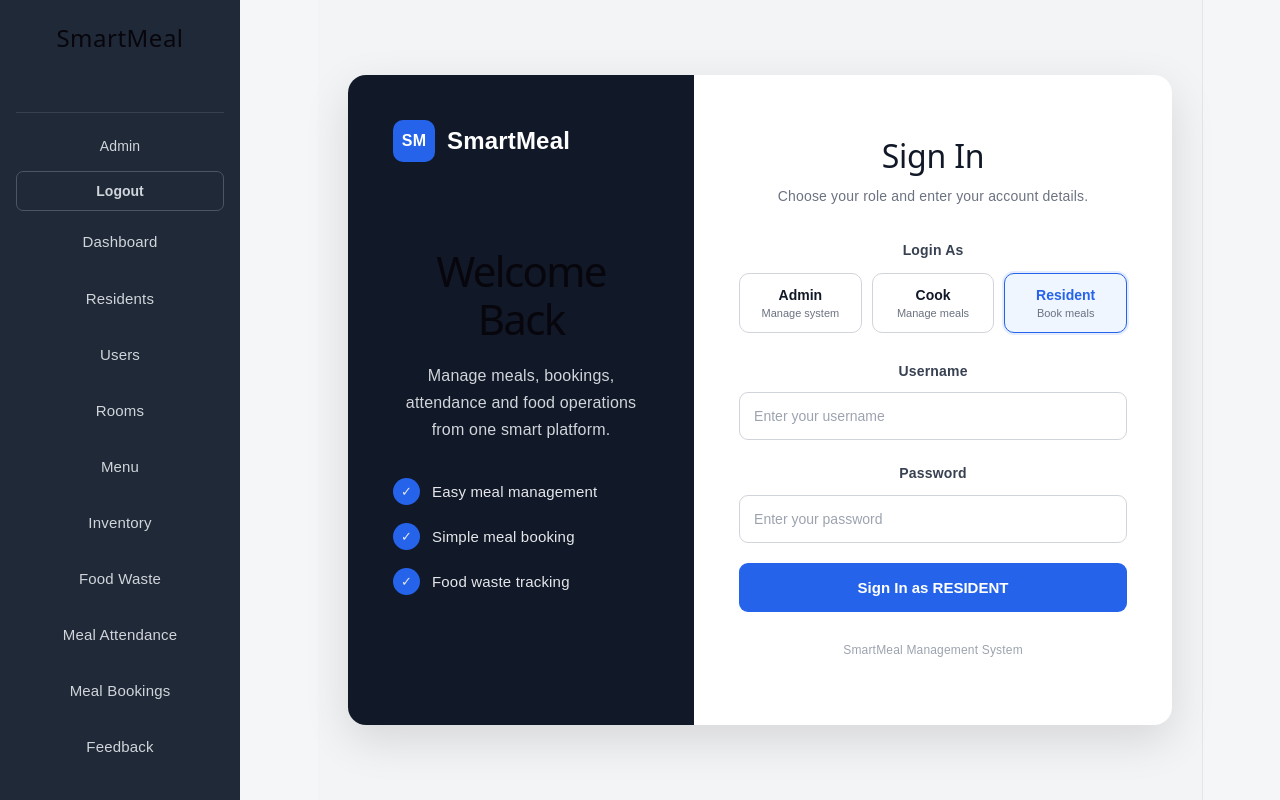
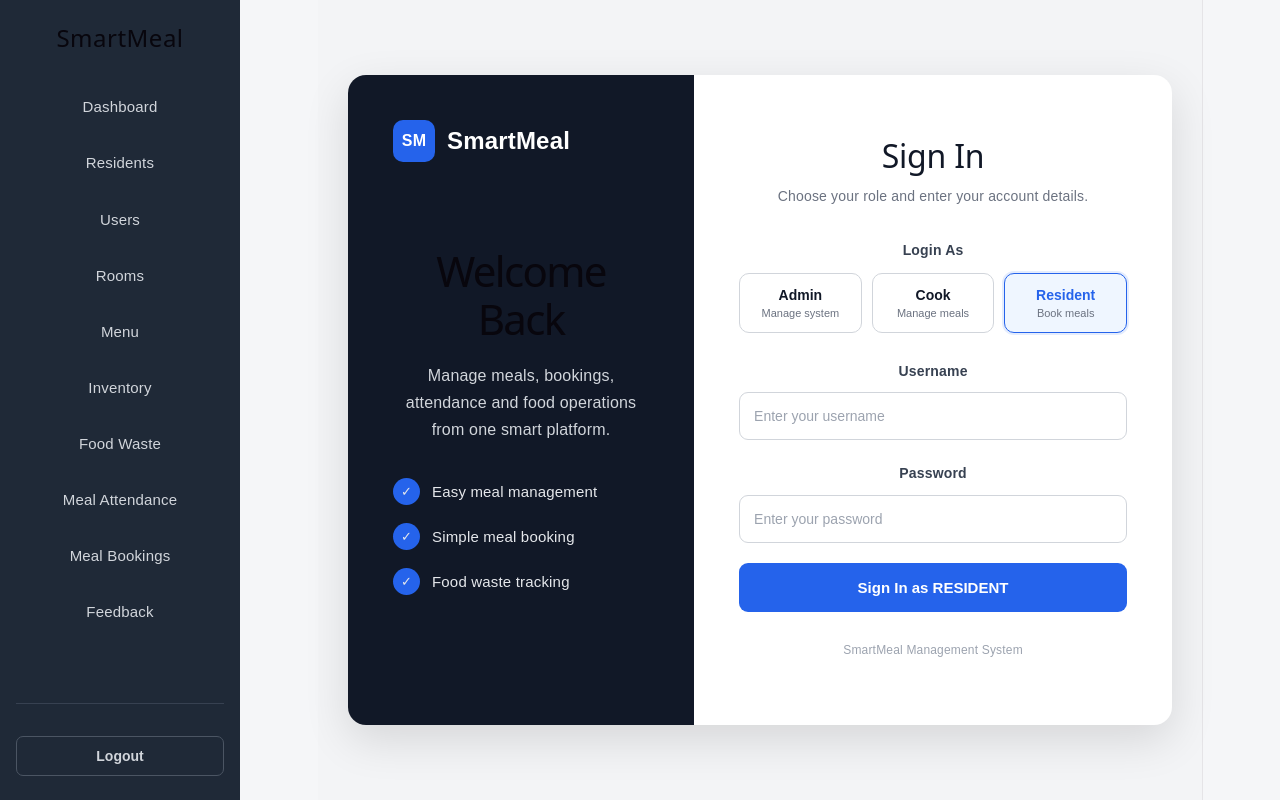
Before and after one commit to Bhavishya0006/smartmeal-project, a React (Vite) app in the folder smartmeal-frontend/smartmeal/: page /login in a window 1280 px wide. Built offline with nearby package versions, Linux system fonts and the light colour scheme.

Commit message:
Update SmartMeal sidebar and backend

```diff
--- a/smartmeal-frontend/smartmeal/src/App.css
+++ b/smartmeal-frontend/smartmeal/src/App.css
@@ -18,14 +18,15 @@ body {
 
 .sidebar {
   width: 240px;
-  min-height: 100vh;
+  height: 100vh;
   background-color: #1f2937;
   color: white;
   padding: 24px 16px;
   position: fixed;
   left: 0;
   top: 0;
-  bottom: 0;
+  display: flex;
+  flex-direction: column;
   overflow-y: auto;
 }
 
@@ -104,7 +105,7 @@ button {
   font-weight: 700;
 }
 .sidebar-user {
-  margin-top: 30px;
+  margin-top: auto;
   padding-top: 20px;
   border-top: 1px solid #374151;
 }
--- a/smartmeal-frontend/smartmeal/src/App.jsx
+++ b/smartmeal-frontend/smartmeal/src/App.jsx
@@ -437,14 +437,105 @@ function App() {
 
       <div className="app">
 
+
 <aside className="sidebar">
-
   <h2>SmartMeal</h2>
 
   <nav>
+    <NavLink
+      to="/"
+      className={({ isActive }) =>
+        isActive ? "active-link" : ""
+      }
+    >
+      Dashboard
+    </NavLink>
+
+    <NavLink
+      to="/residents"
+      className={({ isActive }) =>
+        isActive ? "active-link" : ""
+      }
+    >
+      Residents
+    </NavLink>
+
+    <NavLink
+      to="/users"
+      className={({ isActive }) =>
+        isActive ? "active-link" : ""
+      }
+    >
+      Users
+    </NavLink>
+
+    <NavLink
+      to="/rooms"
+      className={({ isActive }) =>
+        isActive ? "active-link" : ""
+      }
+    >
+      Rooms
+    </NavLink>
+
+    <NavLink
+      to="/menu"
+      className={({ isActive }) =>
+        isActive ? "active-link" : ""
+      }
+    >
+      Menu
+    </NavLink>
+
+    <NavLink
+      to="/inventory"
+      className={({ isActive }) =>
+        isActive ? "active-link" : ""
+      }
+    >
+      Inventory
+    </NavLink>
+
+    <NavLink
+      to="/food-waste"
+      className={({ isActive }) =>
+        isActive ? "active-link" : ""
+      }
+    >
+      Food Waste
+    </NavLink>
+
+    <NavLink
+      to="/meal-attendance"
+      className={({ isActive }) =>
+        isActive ? "active-link" : ""
+      }
+    >
+      Meal Attendance
+    </NavLink>
+
+    <NavLink
+      to="/meal-bookings"
+      className={({ isActive }) =>
+        isActive ? "active-link" : ""
+      }
+    >
+      Meal Bookings
+    </NavLink>
+
+    <NavLink
+      to="/feedback"
+      className={({ isActive }) =>
+        isActive ? "active-link" : ""
+      }
+    >
+      Feedback
+    </NavLink>
+  </nav>
+
   <div className="sidebar-user">
     <div className="sidebar-user-name">
-    Admin
+
     </div>
 
     <button
@@ -457,78 +548,8 @@ function App() {
       Logout
     </button>
   </div>
-  <NavLink
-    to="/"
-    className={({ isActive }) => isActive ? "active-link" : ""}
-  >
-    Dashboard
-  </NavLink>
+</aside>
 
-  <NavLink
-    to="/residents"
-    className={({ isActive }) => isActive ? "active-link" : ""}
-  >
-    Residents
-  </NavLink>
-
-  <NavLink
-    to="/users"
-    className={({ isActive }) => isActive ? "active-link" : ""}
-  >
-    Users
-  </NavLink>
-
-  <NavLink
-    to="/rooms"
-    className={({ isActive }) => isActive ? "active-link" : ""}
-  >
-    Rooms
-  </NavLink>
-
-  <NavLink
-    to="/menu"
-    className={({ isActive }) => isActive ? "active-link" : ""}
-  >
-    Menu
-  </NavLink>
-
-  <NavLink
-    to="/inventory"
-    className={({ isActive }) => isActive ? "active-link" : ""}
-  >
-    Inventory
-  </NavLink>
-
-  <NavLink
-    to="/food-waste"
-    className={({ isActive }) => isActive ? "active-link" : ""}
-  >
-    Food Waste
-  </NavLink>
-
-  <NavLink
-    to="/meal-attendance"
-    className={({ isActive }) => isActive ? "active-link" : ""}
-  >
-    Meal Attendance
-  </NavLink>
-
-  <NavLink
-    to="/meal-bookings"
-    className={({ isActive }) => isActive ? "active-link" : ""}
-  >
-    Meal Bookings
-  </NavLink>
-
-  <NavLink
-    to="/feedback"
-    className={({ isActive }) => isActive ? "active-link" : ""}
-  >
-    Feedback
-  </NavLink>
-</nav>
-
-        </aside>
 
 
         <main className="main-content">
```
Also changed, not shown: 1 other file (tests, documents, lock files or other folders). Lines whose indentation alone changed are shown as unchanged.
